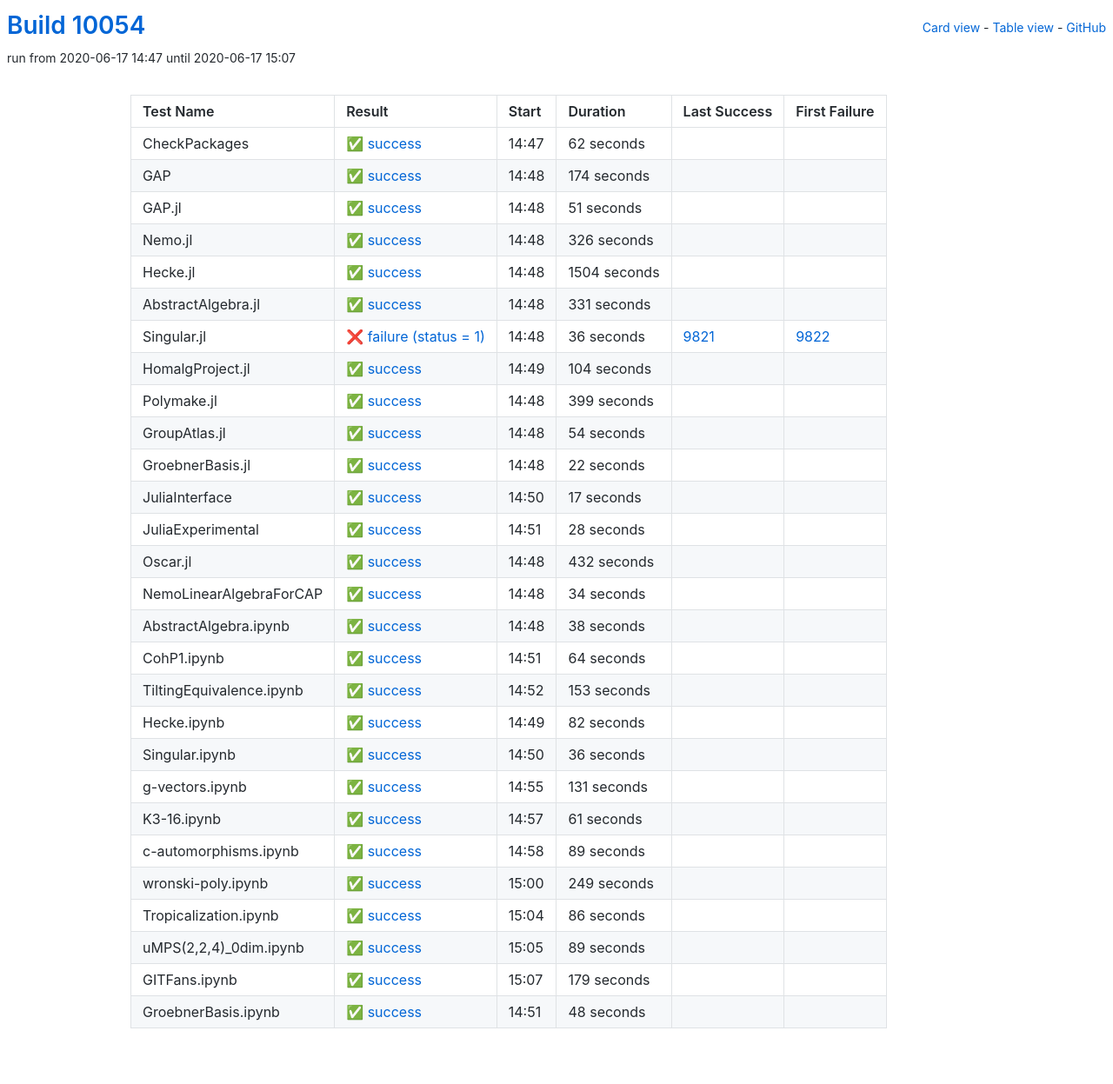
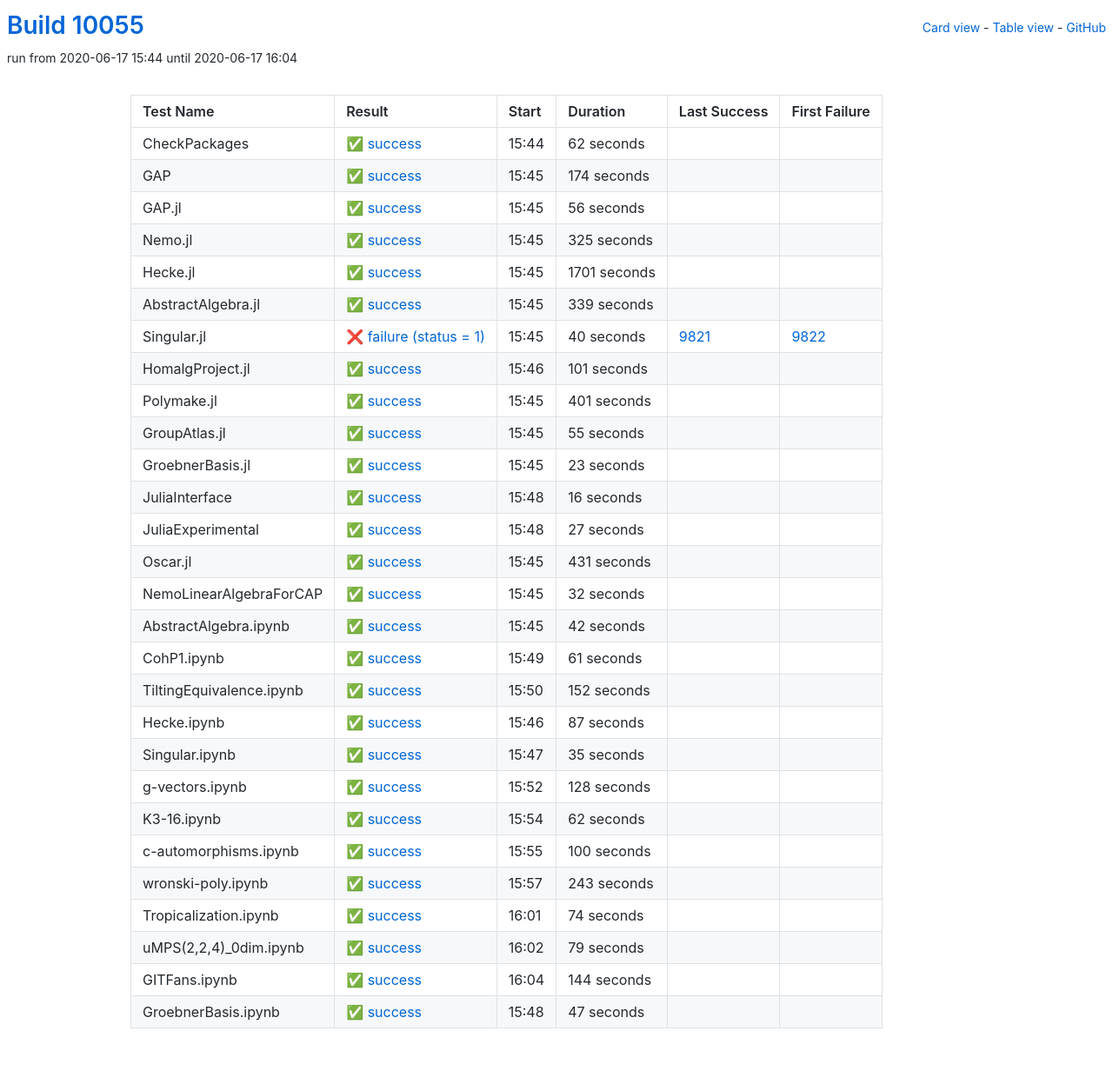
Before and after one commit to oscar-system/oscar-ci-status, a Jekyll site: the page built from table.html, in a window 1280 px wide. Shown: the whole page at 87% size. Built offline with Jekyll 4.4.1, drawn with Linux system fonts in a browser that asks for light colours.

Commit message:
Build #10055

```diff
--- a/_data/ci.yml
+++ b/_data/ci.yml
@@ -1,6 +1,6 @@
 ---
-build: 10054
-build_url: https://oscarci.mathematik.uni-kl.de/job/oscar/10054/
+build: 10055
+build_url: https://oscarci.mathematik.uni-kl.de/job/oscar/10055/
 job: oscar
 organization: oscar-system
 repo: oscar-ci-status
@@ -8,8 +8,8 @@ repourl: https://github.com/oscar-system/oscar-ci-status
 tests:
 - name: CheckPackages
   id: checkpackages
-  log: https://oscarci.mathematik.uni-kl.de/job/oscar/10054/artifact/logs/build-10054/CheckPackages.log
-  start: 2020-06-17 14:47
+  log: https://oscarci.mathematik.uni-kl.de/job/oscar/10055/artifact/logs/build-10055/CheckPackages.log
+  start: 2020-06-17 15:44
   success: true
   exitcode: 0
   status: success
@@ -20,8 +20,8 @@ tests:
   first_failure_url:
 - name: GAP
   id: gap
-  log: https://oscarci.mathematik.uni-kl.de/job/oscar/10054/artifact/logs/build-10054/GAP.log
-  start: 2020-06-17 14:48
+  log: https://oscarci.mathematik.uni-kl.de/job/oscar/10055/artifact/logs/build-10055/GAP.log
+  start: 2020-06-17 15:45
   success: true
   exitcode: 0
   status: success
@@ -32,236 +32,176 @@ tests:
   first_failure_url:
 - name: GAP.jl
   id: gap-jl
-  log: https://oscarci.mathematik.uni-kl.de/job/oscar/10054/artifact/logs/build-10054/GAP.jl.log
-  start: 2020-06-17 14:48
+  log: https://oscarci.mathematik.uni-kl.de/job/oscar/10055/artifact/logs/build-10055/GAP.jl.log
+  start: 2020-06-17 15:45
   success: true
   exitcode: 0
   status: success
-  duration: 51
+  duration: 56
   last_success: false
   last_success_url:
   first_failure: false
   first_failure_url:
 - name: Nemo.jl
   id: nemo-jl
-  log: https://oscarci.mathematik.uni-kl.de/job/oscar/10054/artifact/logs/build-10054/Nemo.jl.log
-  start: 2020-06-17 14:48
+  log: https://oscarci.mathematik.uni-kl.de/job/oscar/10055/artifact/logs/build-10055/Nemo.jl.log
+  start: 2020-06-17 15:45
   success: true
   exitcode: 0
   status: success
-  duration: 326
+  duration: 325
   last_success: false
   last_success_url:
   first_failure: false
   first_failure_url:
 - name: Hecke.jl
   id: hecke-jl
-  log: https://oscarci.mathematik.uni-kl.de/job/oscar/10054/artifact/logs/build-10054/Hecke.jl.log
-  start: 2020-06-17 14:48
+  log: https://oscarci.mathematik.uni-kl.de/job/oscar/10055/artifact/logs/build-10055/Hecke.jl.log
+  start: 2020-06-17 15:45
   success: true
   exitcode: 0
   status: success
-  duration: 1504
+  duration: 1701
   last_success: false
   last_success_url:
   first_failure: false
   first_failure_url:
 - name: AbstractAlgebra.jl
   id: abstractalgebra-jl
-  log: https://oscarci.mathematik.uni-kl.de/job/oscar/10054/artifact/logs/build-10054/AbstractAlgebra.jl.log
-  start: 2020-06-17 14:48
+  log: https://oscarci.mathematik.uni-kl.de/job/oscar/10055/artifact/logs/build-10055/AbstractAlgebra.jl.log
+  start: 2020-06-17 15:45
   success: true
   exitcode: 0
   status: success
-  duration: 331
+  duration: 339
   last_success: false
   last_success_url:
   first_failure: false
   first_failure_url:
 - name: Singular.jl
   id: singular-jl
-  log: https://oscarci.mathematik.uni-kl.de/job/oscar/10054/artifact/logs/build-10054/Singular.jl.log
-  start: 2020-06-17 14:48
+  log: https://oscarci.mathematik.uni-kl.de/job/oscar/10055/artifact/logs/build-10055/Singular.jl.log
+  start: 2020-06-17 15:45
   success: false
   exitcode: 1
   status: failure
-  duration: 36
+  duration: 40
   last_success: 9821
   last_success_url: https://oscarci.mathematik.uni-kl.de/job/oscar/9821/
   first_failure: 9822
   first_failure_url: https://oscarci.mathematik.uni-kl.de/job/oscar/9822/
 - name: HomalgProject.jl
   id: homalgproject-jl
-  log: https://oscarci.mathematik.uni-kl.de/job/oscar/10054/artifact/logs/build-10054/HomalgProject.jl.log
-  start: 2020-06-17 14:49
+  log: https://oscarci.mathematik.uni-kl.de/job/oscar/10055/artifact/logs/build-10055/HomalgProject.jl.log
+  start: 2020-06-17 15:46
   success: true
   exitcode: 0
   status: success
-  duration: 104
+  duration: 101
   last_success: false
   last_success_url:
   first_failure: false
   first_failure_url:
 - name: Polymake.jl
   id: polymake-jl
-  log: https://oscarci.mathematik.uni-kl.de/job/oscar/10054/artifact/logs/build-10054/Polymake.jl.log
-  start: 2020-06-17 14:48
+  log: https://oscarci.mathematik.uni-kl.de/job/oscar/10055/artifact/logs/build-10055/Polymake.jl.log
+  start: 2020-06-17 15:45
   success: true
   exitcode: 0
   status: success
-  duration: 399
+  duration: 401
   last_success: false
   last_success_url:
   first_failure: false
   first_failure_url:
 - name: GroupAtlas.jl
   id: groupatlas-jl
-  log: https://oscarci.mathematik.uni-kl.de/job/oscar/10054/artifact/logs/build-10054/GroupAtlas.jl.log
-  start: 2020-06-17 14:48
+  log: https://oscarci.mathematik.uni-kl.de/job/oscar/10055/artifact/logs/build-10055/GroupAtlas.jl.log
+  start: 2020-06-17 15:45
   success: true
   exitcode: 0
   status: success
-  duration: 54
+  duration: 55
   last_success: false
   last_success_url:
   first_failure: false
   first_failure_url:
 - name: GroebnerBasis.jl
   id: groebnerbasis-jl
-  log: https://oscarci.mathematik.uni-kl.de/job/oscar/10054/artifact/logs/build-10054/GroebnerBasis.jl.log
-  start: 2020-06-17 14:48
+  log: https://oscarci.mathematik.uni-kl.de/job/oscar/10055/artifact/logs/build-10055/GroebnerBasis.jl.log
+  start: 2020-06-17 15:45
   success: true
   exitcode: 0
   status: success
-  duration: 22
+  duration: 23
   last_success: false
   last_success_url:
   first_failure: false
   first_failure_url:
 - name: JuliaInterface
   id: juliainterface
-  log: https://oscarci.mathematik.uni-kl.de/job/oscar/10054/artifact/logs/build-10054/JuliaInterface.log
-  start: 2020-06-17 14:50
+  log: https://oscarci.mathematik.uni-kl.de/job/oscar/10055/artifact/logs/build-10055/JuliaInterface.log
+  start: 2020-06-17 15:48
   success: true
   exitcode: 0
   status: success
-  duration: 17
+  duration: 16
   last_success: false
   last_success_url:
   first_failure: false
   first_failure_url:
 - name: JuliaExperimental
   id: juliaexperimental
-  log: https://oscarci.mathematik.uni-kl.de/job/oscar/10054/artifact/logs/build-10054/JuliaExperimental.log
-  start: 2020-06-17 14:51
+  log: https://oscarci.mathematik.uni-kl.de/job/oscar/10055/artifact/logs/build-10055/JuliaExperimental.log
+  start: 2020-06-17 15:48
   success: true
   exitcode: 0
   status: success
-  duration: 28
+  duration: 27
   last_success: false
   last_success_url:
   first_failure: false
   first_failure_url:
 - name: Oscar.jl
   id: oscar-jl
-  log: https://oscarci.mathematik.uni-kl.de/job/oscar/10054/artifact/logs/build-10054/Oscar.jl.log
-  start: 2020-06-17 14:48
+  log: https://oscarci.mathematik.uni-kl.de/job/oscar/10055/artifact/logs/build-10055/Oscar.jl.log
+  start: 2020-06-17 15:45
   success: true
   exitcode: 0
   status: success
-  duration: 432
+  duration: 431
   last_success: false
   last_success_url:
   first_failure: false
   first_failure_url:
 - name: NemoLinearAlgebraForCAP
   id: nemolinearalgebraforcap
-  log: https://oscarci.mathematik.uni-kl.de/job/oscar/10054/artifact/logs/build-10054/NemoLinearAlgebraForCAP.log
-  start: 2020-06-17 14:48
+  log: https://oscarci.mathematik.uni-kl.de/job/oscar/10055/artifact/logs/build-10055/NemoLinearAlgebraForCAP.log
+  start: 2020-06-17 15:45
   success: true
   exitcode: 0
   status: success
-  duration: 34
+  duration: 32
   last_success: false
   last_success_url:
   first_failure: false
   first_failure_url:
 - name: AbstractAlgebra.ipynb
   id: abstractalgebra-ipynb
-  log: https://oscarci.mathematik.uni-kl.de/job/oscar/10054/artifact/logs/build-10054/AbstractAlgebra.ipynb.log
-  start: 2020-06-17 14:48
+  log: https://oscarci.mathematik.uni-kl.de/job/oscar/10055/artifact/logs/build-10055/AbstractAlgebra.ipynb.log
+  start: 2020-06-17 15:45
   success: true
   exitcode: 0
   status: success
-  duration: 38
+  duration: 42
   last_success: false
   last_success_url:
   first_failure: false
   first_failure_url:
 - name: CohP1.ipynb
   id: cohp1-ipynb
-  log: https://oscarci.mathematik.uni-kl.de/job/oscar/10054/artifact/logs/build-10054/CohP1.ipynb.log
-  start: 2020-06-17 14:51
-  success: true
-  exitcode: 0
-  status: success
-  duration: 64
-  last_success: false
-  last_success_url:
-  first_failure: false
-  first_failure_url:
-- name: TiltingEquivalence.ipynb
-  id: tiltingequivalence-ipynb
-  log: https://oscarci.mathematik.uni-kl.de/job/oscar/10054/artifact/logs/build-10054/TiltingEquivalence.ipynb.log
-  start: 2020-06-17 14:52
-  success: true
-  exitcode: 0
-  status: success
-  duration: 153
-  last_success: false
-  last_success_url:
-  first_failure: false
-  first_failure_url:
-- name: Hecke.ipynb
-  id: hecke-ipynb
-  log: https://oscarci.mathematik.uni-kl.de/job/oscar/10054/artifact/logs/build-10054/Hecke.ipynb.log
-  start: 2020-06-17 14:49
-  success: true
-  exitcode: 0
-  status: success
-  duration: 82
-  last_success: false
-  last_success_url:
-  first_failure: false
-  first_failure_url:
-- name: Singular.ipynb
-  id: singular-ipynb
-  log: https://oscarci.mathematik.uni-kl.de/job/oscar/10054/artifact/logs/build-10054/Singular.ipynb.log
-  start: 2020-06-17 14:50
-  success: true
-  exitcode: 0
-  status: success
-  duration: 36
-  last_success: false
-  last_success_url:
-  first_failure: false
-  first_failure_url:
-- name: g-vectors.ipynb
-  id: g-vectors-ipynb
-  log: https://oscarci.mathematik.uni-kl.de/job/oscar/10054/artifact/logs/build-10054/g-vectors.ipynb.log
-  start: 2020-06-17 14:55
-  success: true
-  exitcode: 0
-  status: success
-  duration: 131
-  last_success: false
-  last_success_url:
-  first_failure: false
-  first_failure_url:
-- name: K3-16.ipynb
-  id: k3-16-ipynb
-  log: https://oscarci.mathematik.uni-kl.de/job/oscar/10054/artifact/logs/build-10054/K3-16.ipynb.log
-  start: 2020-06-17 14:57
+  log: https://oscarci.mathematik.uni-kl.de/job/oscar/10055/artifact/logs/build-10055/CohP1.ipynb.log
+  start: 2020-06-17 15:49
   success: true
   exitcode: 0
   status: success
@@ -270,74 +210,134 @@ tests:
   last_success_url:
   first_failure: false
   first_failure_url:
-- name: c-automorphisms.ipynb
-  id: c-automorphisms-ipynb
-  log: https://oscarci.mathematik.uni-kl.de/job/oscar/10054/artifact/logs/build-10054/c-automorphisms.ipynb.log
-  start: 2020-06-17 14:58
+- name: TiltingEquivalence.ipynb
+  id: tiltingequivalence-ipynb
+  log: https://oscarci.mathematik.uni-kl.de/job/oscar/10055/artifact/logs/build-10055/TiltingEquivalence.ipynb.log
+  start: 2020-06-17 15:50
   success: true
   exitcode: 0
   status: success
-  duration: 89
+  duration: 152
+  last_success: false
+  last_success_url:
+  first_failure: false
+  first_failure_url:
+- name: Hecke.ipynb
+  id: hecke-ipynb
+  log: https://oscarci.mathematik.uni-kl.de/job/oscar/10055/artifact/logs/build-10055/Hecke.ipynb.log
+  start: 2020-06-17 15:46
+  success: true
+  exitcode: 0
+  status: success
+  duration: 87
+  last_success: false
+  last_success_url:
+  first_failure: false
+  first_failure_url:
+- name: Singular.ipynb
+  id: singular-ipynb
+  log: https://oscarci.mathematik.uni-kl.de/job/oscar/10055/artifact/logs/build-10055/Singular.ipynb.log
+  start: 2020-06-17 15:47
+  success: true
+  exitcode: 0
+  status: success
+  duration: 35
+  last_success: false
+  last_success_url:
+  first_failure: false
+  first_failure_url:
+- name: g-vectors.ipynb
+  id: g-vectors-ipynb
+  log: https://oscarci.mathematik.uni-kl.de/job/oscar/10055/artifact/logs/build-10055/g-vectors.ipynb.log
+  start: 2020-06-17 15:52
+  success: true
+  exitcode: 0
+  status: success
+  duration: 128
+  last_success: false
+  last_success_url:
+  first_failure: false
+  first_failure_url:
+- name: K3-16.ipynb
+  id: k3-16-ipynb
+  log: https://oscarci.mathematik.uni-kl.de/job/oscar/10055/artifact/logs/build-10055/K3-16.ipynb.log
+  start: 2020-06-17 15:54
+  success: true
+  exitcode: 0
+  status: success
+  duration: 62
+  last_success: false
+  last_success_url:
+  first_failure: false
+  first_failure_url:
+- name: c-automorphisms.ipynb
+  id: c-automorphisms-ipynb
+  log: https://oscarci.mathematik.uni-kl.de/job/oscar/10055/artifact/logs/build-10055/c-automorphisms.ipynb.log
+  start: 2020-06-17 15:55
+  success: true
+  exitcode: 0
+  status: success
+  duration: 100
   last_success: false
   last_success_url:
   first_failure: false
   first_failure_url:
 - name: wronski-poly.ipynb
   id: wronski-poly-ipynb
-  log: https://oscarci.mathematik.uni-kl.de/job/oscar/10054/artifact/logs/build-10054/wronski-poly.ipynb.log
-  start: 2020-06-17 15:00
+  log: https://oscarci.mathematik.uni-kl.de/job/oscar/10055/artifact/logs/build-10055/wronski-poly.ipynb.log
+  start: 2020-06-17 15:57
   success: true
   exitcode: 0
   status: success
-  duration: 249
+  duration: 243
   last_success: false
   last_success_url:
   first_failure: false
   first_failure_url:
 - name: Tropicalization.ipynb
   id: tropicalization-ipynb
-  log: https://oscarci.mathematik.uni-kl.de/job/oscar/10054/artifact/logs/build-10054/Tropicalization.ipynb.log
-  start: 2020-06-17 15:04
+  log: https://oscarci.mathematik.uni-kl.de/job/oscar/10055/artifact/logs/build-10055/Tropicalization.ipynb.log
+  start: 2020-06-17 16:01
   success: true
   exitcode: 0
   status: success
-  duration: 86
+  duration: 74
   last_success: false
   last_success_url:
   first_failure: false
   first_failure_url:
 - name: uMPS(2,2,4)_0dim.ipynb
   id: umps-2-2-4-0dim-ipynb
-  log: https://oscarci.mathematik.uni-kl.de/job/oscar/10054/artifact/logs/build-10054/uMPS-2-2-4-_0dim.ipynb.log
-  start: 2020-06-17 15:05
+  log: https://oscarci.mathematik.uni-kl.de/job/oscar/10055/artifact/logs/build-10055/uMPS-2-2-4-_0dim.ipynb.log
+  start: 2020-06-17 16:02
   success: true
   exitcode: 0
   status: success
-  duration: 89
+  duration: 79
   last_success: false
   last_success_url:
   first_failure: false
   first_failure_url:
 - name: GITFans.ipynb
   id: gitfans-ipynb
-  log: https://oscarci.mathematik.uni-kl.de/job/oscar/10054/artifact/logs/build-10054/GITFans.ipynb.log
-  start: 2020-06-17 15:07
+  log: https://oscarci.mathematik.uni-kl.de/job/oscar/10055/artifact/logs/build-10055/GITFans.ipynb.log
+  start: 2020-06-17 16:04
   success: true
   exitcode: 0
   status: success
-  duration: 179
+  duration: 144
   last_success: false
   last_success_url:
   first_failure: false
   first_failure_url:
 - name: GroebnerBasis.ipynb
   id: groebnerbasis-ipynb
-  log: https://oscarci.mathematik.uni-kl.de/job/oscar/10054/artifact/logs/build-10054/GroebnerBasis.ipynb.log
-  start: 2020-06-17 14:51
+  log: https://oscarci.mathematik.uni-kl.de/job/oscar/10055/artifact/logs/build-10055/GroebnerBasis.ipynb.log
+  start: 2020-06-17 15:48
   success: true
   exitcode: 0
   status: success
-  duration: 48
+  duration: 47
   last_success: false
   last_success_url:
   first_failure: false
```
Also changed, not shown: README.md.
